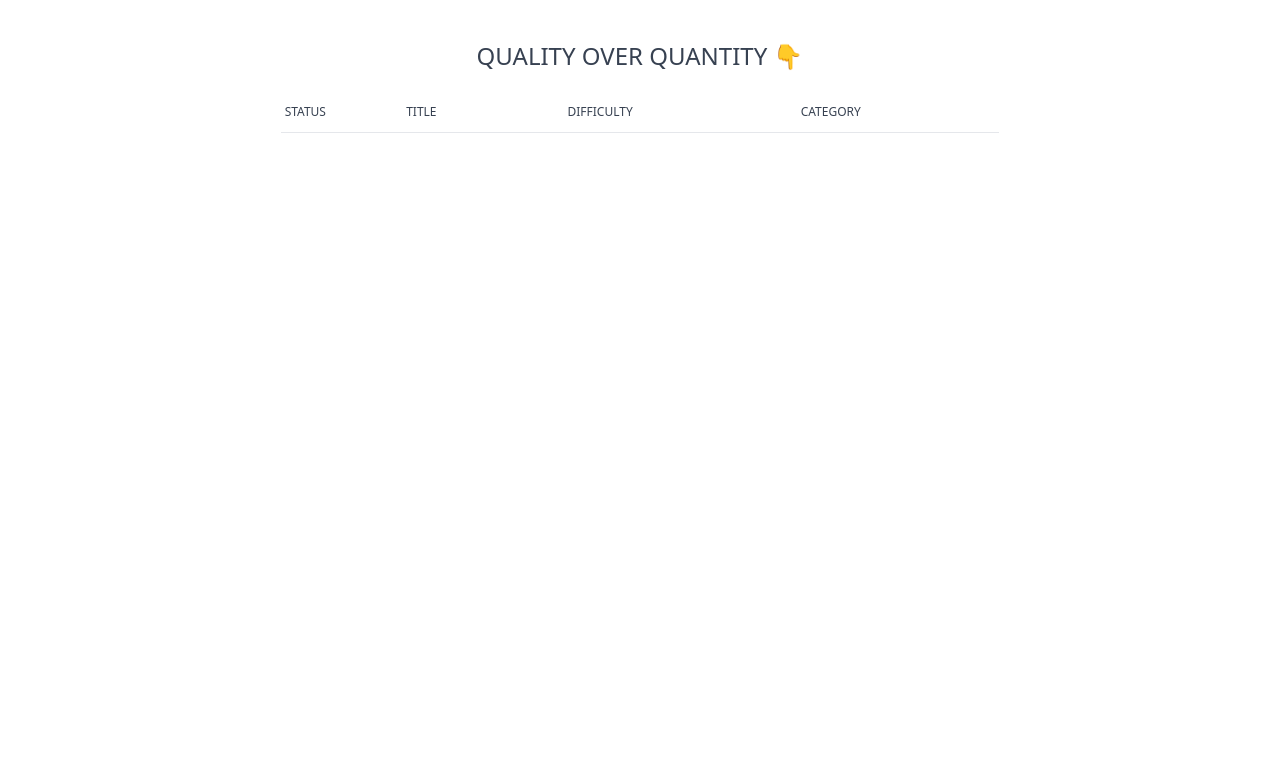
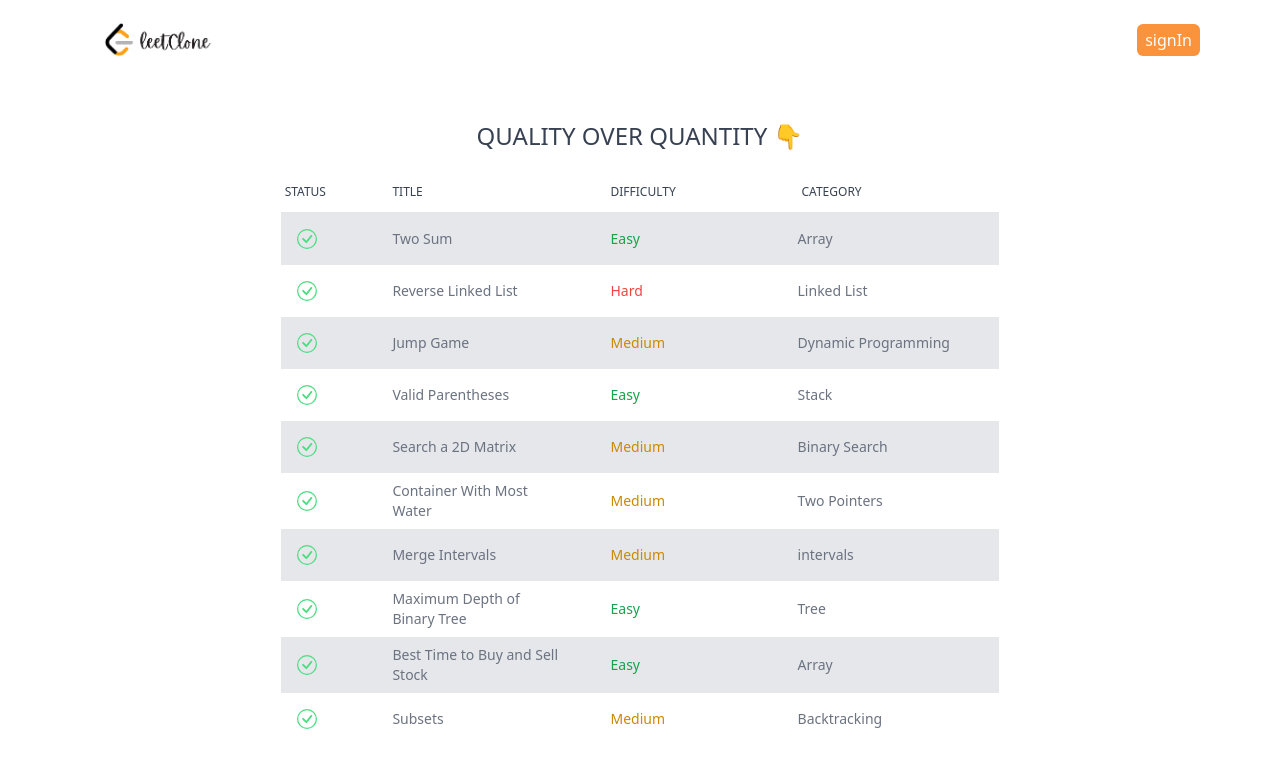
Before and after one commit to raj075512/thinkCode, a Next.js app: page / in a window 1280 px wide. Shown: the top 768 px of the page. Built offline with nearby package versions, Linux system fonts and the light colour scheme.

Commit message:
question lsit is done

```diff
--- a/pages/components/ProblemTable/ProblemsTable.tsx
+++ b/pages/components/ProblemTable/ProblemsTable.tsx
@@ -1,10 +1,50 @@
+import { problems } from '@/pages/ProblemSet/Problem'
 import React from 'react'
+import {BsCheckCircle} from "react-icons/bs"
+import Link from 'next/link'
+
 
 function ProblemsTable() {
+
+
   return (
-    <div>
+    // map the user made data , later is will rovideed by api  call back //
 
-    </div>
+
+    <tbody  >
+       {
+        problems.map((_body,_idx)=>{
+
+          const difficultyColor= _body.difficulty==="Easy" ?
+          "text-green-600":_body.difficulty==="Medium"?"text-yellow-600":"text-red-500";
+
+
+          return (
+
+            <tr className={`${_idx%2==0?"bg-gray-200 ":" "}` } key={_body.id }>
+              <th  className=' border-solid px-4 text-green-400'>
+                   <BsCheckCircle fontSize="20" width='18'/>
+              </th>
+              <td className='px-6 py-2'>
+                 <Link className='hover:text-green-500 cursor-pointer font-medium' href={`/problems/${_body.id}`}>
+                     {_body.title}
+                 </Link>
+              </td>
+              <td  className={`px-6 py-4 ${difficultyColor}`}>
+                 {_body.difficulty}
+
+              </td>
+              <td className='px-5 py-4'>
+                 {_body.category}
+              </td>
+
+            </tr>
+
+          )
+        })
+       }
+
+    </tbody>
   )
 }
 
--- a/pages/components/Topbar.tsx
+++ b/pages/components/Topbar.tsx
@@ -1,8 +1,10 @@
 import React from 'react'
+import Navbar from './Navbar'
 
 function Topbar() {
   return (
     <div>
+      <Navbar/>
 
     </div>
   )
--- a/pages/index.tsx
+++ b/pages/index.tsx
@@ -1,6 +1,7 @@
 // import ProblemsTable from "@/components/ProblemsTable/ProblemsTable";
 // import Topbar from "@/components/Topbar/Topbar";
 // import Topbar from ""
+import Navbar from "./components/Navbar";
 import ProblemsTable from "./components/ProblemTable/ProblemsTable";
 import Topbar from "./components/Topbar";
 // import useHasMounted from "@/hooks/useHasMounted";
@@ -9,32 +10,24 @@ import { useState } from "react";
 
 export default function Home() {
 	const [loadingProblems, setLoadingProblems] = useState(true);
-	// const hasMounted = useHasMounted();
 
-	// if (!hasMounted) return null;
 
 	return (
 		<>
 			<main className='bg-dark-layer-2 min-h-screen'>
-				<Topbar />
+				<Navbar />
 				<h1
 					className='text-2xl text-center text-gray-700 dark:text-gray-400 font-medium
 					uppercase mt-10 mb-5'
 				>
 					 QUALITY OVER QUANTITY  👇
 				</h1>
-				<div className='relative overflow-x-auto mx-auto px-6 pb-10'>
-					{/* {loadingProblems && (
-						<div className='max-w-[1200px] mx-auto sm:w-7/12 w-full animate-pulse'>
-							{[...Array(10)].map((_, idx) => (
-								<LoadingSkeleton key={idx} />
-							))}
-						</div>
-					)} */}
-					<table className='text-sm text-left text-gray-500 dark:text-gray-400 sm:w-7/12 w-full max-w-[1200px] mx-auto'>
+				<div className='relative overflow-x-auto mx-auto px-6 pb-10 '>
+
+					<table className='text-sm text-left text-gray-500 border-3 dark:text-gray-400 sm:w-7/12 w-full max-w-[1200px] mx-auto'>
 
 							<thead className='text-xs text-gray-700 uppercase dark:text-gray-400 border-b '>
-								<tr>
+								<tr >
 									<th scope='col' className='px-1 py-3 w-0 font-medium'>
 										Status
 									</th>
@@ -51,9 +44,11 @@ export default function Home() {
 
 								</tr>
 							</thead>
-						<ProblemsTable/>
-						{/* <ProblemsTable setLoadingProblems={setLoadingProblems} /> */}
+
+							<ProblemsTable/>
 					</table>
+
+
 				</div>
 			</main>
 		</>
```
